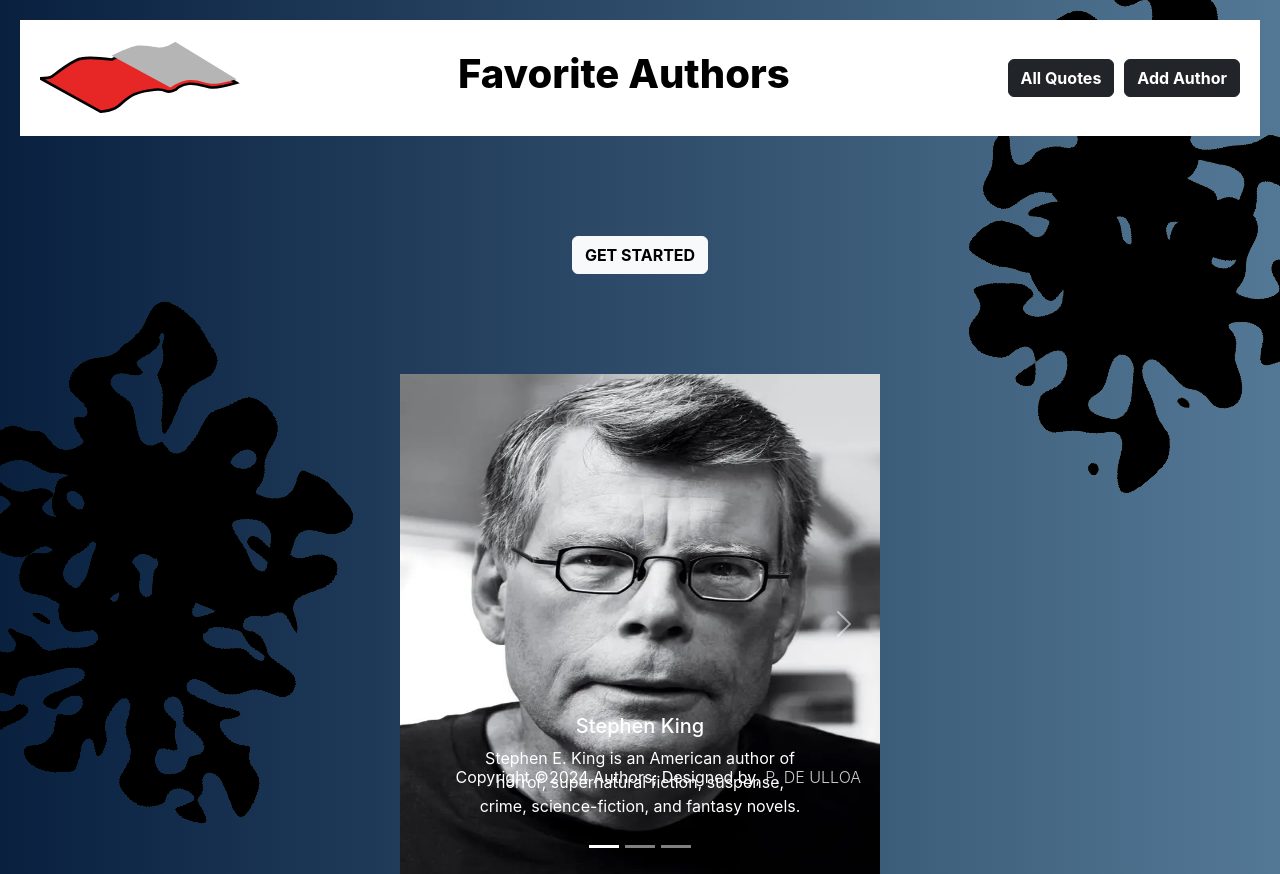
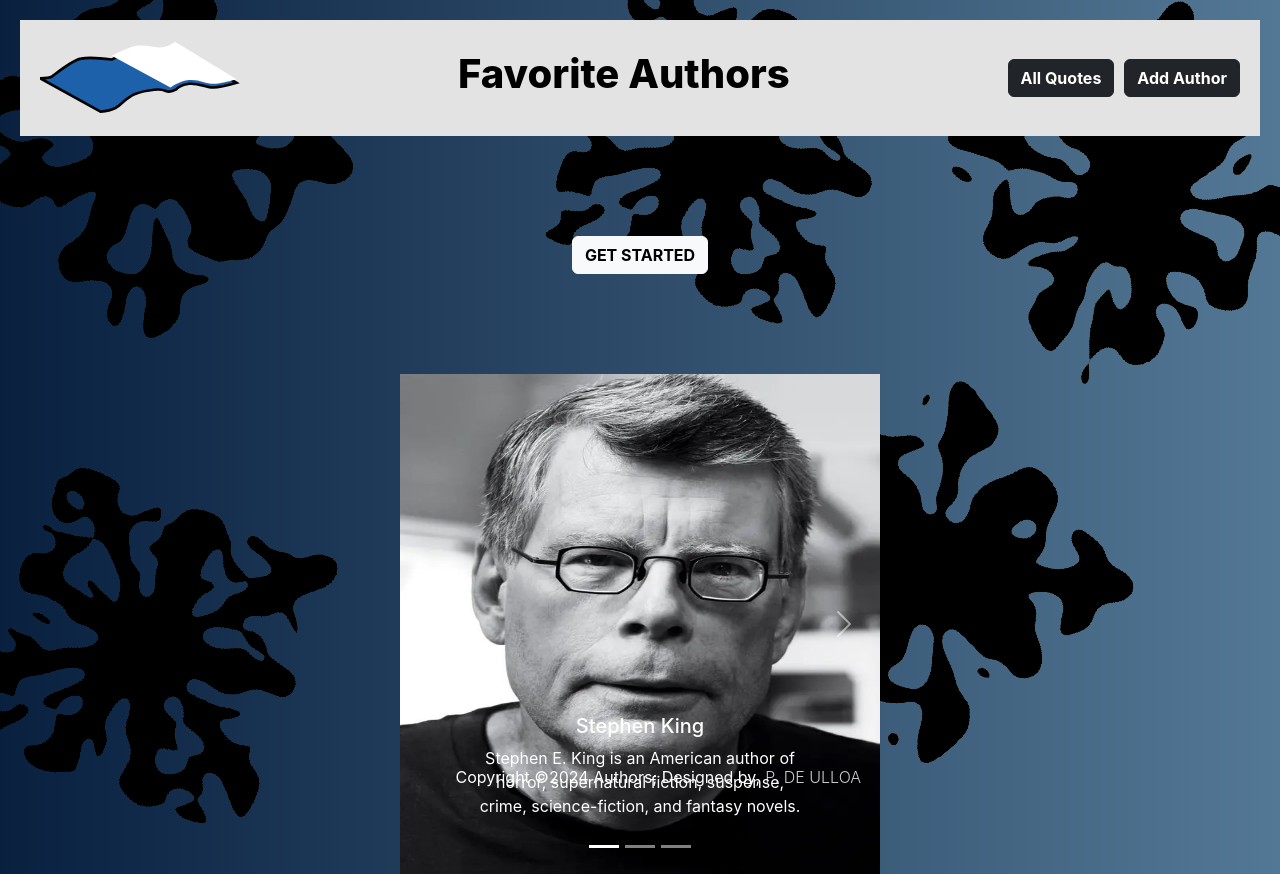
Before and after one commit to PaulDeUlloa/MERN_Authors, a React (Create React App) app in the folder client/: page / in a window 1280 px wide. Built offline with nearby package versions, Linux system fonts and the light colour scheme.

Commit message:
logo and splash positioning adjustments

```diff
--- a/client/src/App.css
+++ b/client/src/App.css
@@ -75,6 +75,7 @@ body{
   box-shadow: 0 0 0 50px #fff;
   rotate: -30deg;
   position: fixed;
+  margin-top: 50px;
   top: 0;
   right: 0;
   z-index: -1;
@@ -97,7 +98,8 @@ body{
   position: fixed;
   bottom: 0;
   right: 0;
-  margin-bottom: 350px;
+  margin-bottom: 80px;
+  margin-right: 200px;
   z-index: -1;
 }
 
@@ -118,18 +120,38 @@ body{
   position: fixed;
   top: 0;
   left: 0;
-  margin-top: 350px;
+  z-index: -1;
+}
+
+#splash5{
+  width: 300px;
+  height: 300px;
+  background:
+    repeating-conic-gradient(#000 0 3%, #0000 0 11%),
+    repeating-conic-gradient(#0000 0 5%, #000 0 7%) 50% / 60% 60%,
+    repeating-conic-gradient(#0000 0 7%, #000 0 9%) 50% / 70% 9%,
+
+    radial-gradient(#000 22%, #0000 0),
+    #fff;
+  mix-blend-mode: darken;
+  filter: blur(8px) contrast(100) brightness(1) grayscale(1);
+  box-shadow: 0 0 0 50px #fff;
+  rotate: 20deg;
+  position: fixed;
+  top: 0;
+  left: 45%;
   z-index: -1;
 }
 
 
 
+/* NavBar START */
 
 #navBar{
   display: flex;
   flex-direction: row;
   justify-content: space-between;
-  background-color: white;
+  background-color: rgb(227, 227, 227);
   margin: 20px;
   padding: 20px;
   align-items: center;
@@ -156,6 +178,8 @@ body{
   color: #000000;
   font-weight: 800;
 }
+
+/* NavBar END */
 
 #quotesTitle{
   color: rgb(255, 255, 255);
--- a/client/src/App.jsx
+++ b/client/src/App.jsx
@@ -15,11 +15,11 @@ function App() {
             xmlns="http://www.w3.org/2000/svg"
             viewBox="0 0 76 29"
           >
-            <g fill="#b5b5b5">
+            <g fill="#ffffff">
               <path
                 d="M15.578 7.082c-3.54.707-9.913 6.017-10.972 6.726S0 14.516 0 14.516L23.014 27.26s3.54-.354 5.664-1.416 3.893-3.894 7.434-5.31c1.586-.636 4.637-1.382 7.316-1.653 1.183-.12 3.213-.057 4.367.474 1.61.738 4.017-.62 4.017-.62s1.293-1.742 4.834-2.095 6.371 1.416 9.204 1.416 8.852-1.77 8.852-1.77L51.334 2.125s-3.184 2.479-6.371 2.123-4.604-.705-7.436-.705-10.266 3.893-10.266 3.893-8.144-1.061-11.685-.353z"
                 stroke="#000000"
-                fill="rgb(231, 38, 38)"
+                fill="rgb(28, 97, 170)"
               />
               <path d="M49.565 18.056L27.261 6.019s7.435-3.894 10.266-3.894 4.249.354 7.436.707S51.334.709 51.334.709L74.701 14.87s-6.021 1.77-8.852 1.77-5.664-1.77-9.204-1.417-7.079 2.833-7.079 2.833z" />
             </g>
@@ -53,6 +53,7 @@ function App() {
       <div id="splash2"></div>
       <div id="splash3"></div>
       <div id="splash4"></div>
+      <div id="splash5"></div>
 
       <Routes>
         <Route path="/" element={<GetStarted />} />
```
